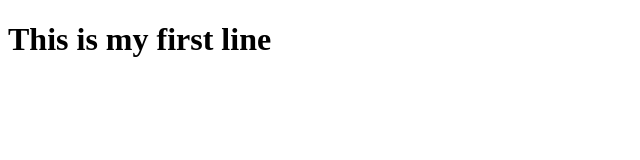
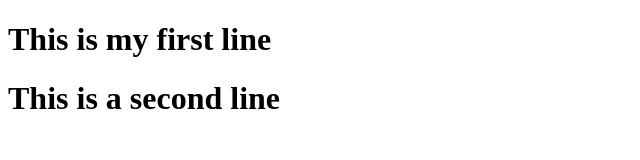
Before and after one commit to albertolamana/chapter2, a plain HTML site: page index.html in a window 1280 px wide. Shown: the whole page, without its empty margins (0-640 px from the left). Drawn offline with Linux system fonts and the light colour scheme.

Commit message:
second commit

```diff
--- a/index.html
+++ b/index.html
@@ -6,5 +6,6 @@
   </head>
   <body>
     <h1>This is my first line</h1>
+    <h1>This is a second line</h1>
   </body>
 </html>
```
